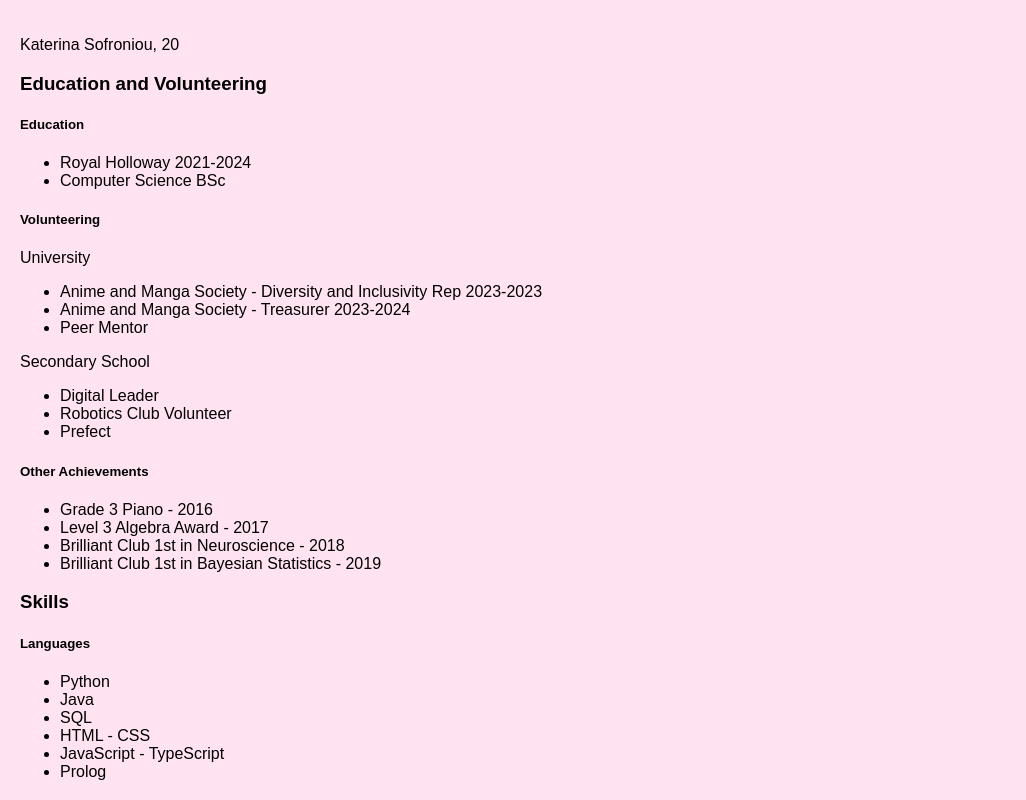
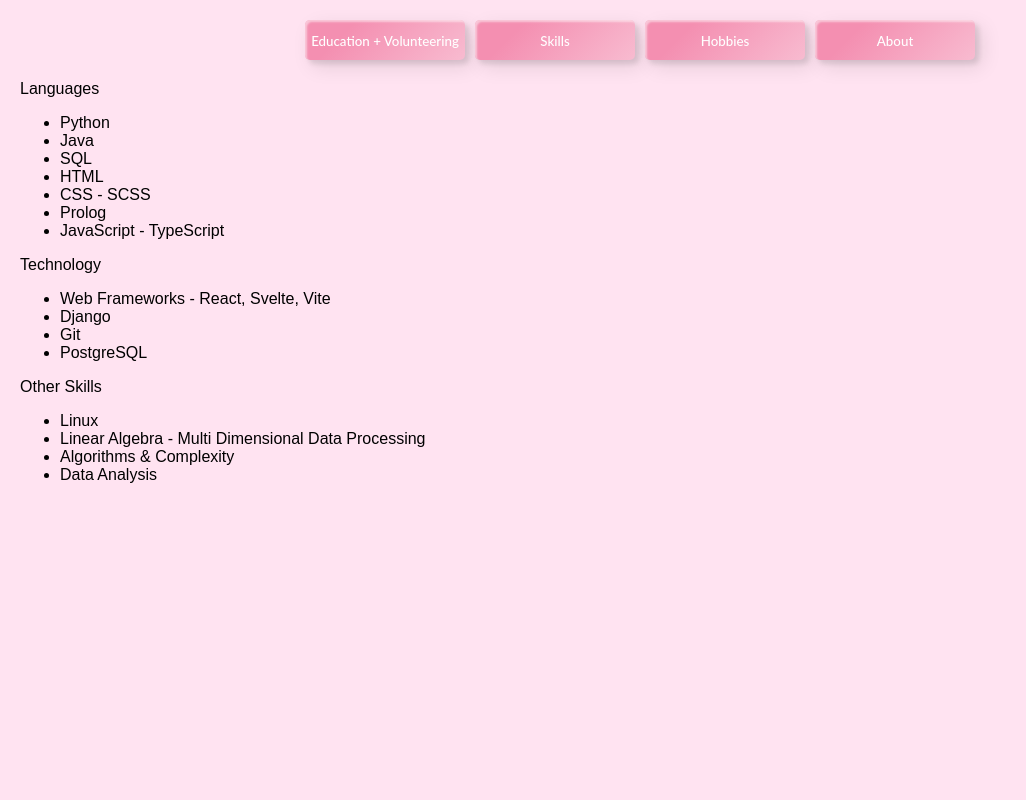
Before and after one commit to katsofroniou/Portfolio-Website, a SvelteKit app in the folder portfolio/: page /about in a window 1280 px wide. Shown: the top 800 px of the page, without its empty margins (0-1026 px from the left). Built offline with nearby package versions, Linux system fonts and the light colour scheme.

Commit message:
feat: Created buttons and functionality + restructure of page

```diff
--- a/portfolio/src/routes/about/+page.svelte
+++ b/portfolio/src/routes/about/+page.svelte
@@ -1,4 +1,6 @@
 <script lang="ts">
+	import { onMount } from 'svelte';
+
 	const dob = new Date(2002, 8, 23);
 	const now = new Date(Date.now());
 
@@ -17,6 +19,43 @@
 	}
 
 	const myAge: number = age(dob, now);
+
+	let showSkills = false;
+	let showHobbies = false;
+	let showEdu = false;
+	let showAbout = false;
+
+	onMount(() => {
+		showSkills = true;
+	});
+
+	function toggleSkills() {
+		showSkills = true;
+		showHobbies = false;
+		showEdu = false;
+		showAbout = false;
+	}
+
+	function toggleHobbies() {
+		showSkills = false;
+		showHobbies = true;
+		showEdu = false;
+		showAbout = false;
+	}
+
+	function toggleEdu() {
+		showSkills = false;
+		showHobbies = false;
+		showAbout = false;
+		showEdu = true;
+	}
+
+	function toggleAbout() {
+		showSkills = false;
+		showHobbies = false;
+		showEdu = false;
+		showAbout = true;
+	}
 </script>
 
 <svelte:head>
@@ -33,26 +72,62 @@
 </svelte:head>
 
 <main>
-	<div class="name-age">
-		<p class="name">Katerina Sofroniou, {myAge}</p>
+	<div class="buttonContainer">
+		<button on:click={toggleEdu} class="allbtn sectionbtn"
+			><span>Education + Volunteering</span></button
+		>
+		<button on:click={toggleSkills} class="allbtn sectionbtn"><span>Skills</span></button>
+		<button on:click={toggleHobbies} class="allbtn sectionbtn"><span>Hobbies</span></button>
+		<button on:click={toggleAbout} class="allbtn sectionbtn"><span>About</span></button>
 	</div>
-	<div class="section-container">
-		<div class="section">
-			<div class="content">
-				<h3>Education and Volunteering</h3>
-				<div class="subsection">
-					<h5 class="subtitle">Education</h5>
-					<ul>
-						<li>Royal Holloway 2021-2024</li>
-						<li>Computer Science BSc</li>
+
+	{#if showSkills}
+		<div class="skillsContent">
+			<p>Languages</p>
+			<ul class="skillsContainer">
+				<li>Python</li>
+				<li>Java</li>
+				<li>SQL</li>
+				<li>HTML</li>
+				<li>CSS - SCSS</li>
+				<li>Prolog</li>
+				<li>JavaScript - TypeScript</li>
+			</ul>
+
+			<p>Technology</p>
+			<ul class="skillsContainer">
+				<li>Web Frameworks - React, Svelte, Vite</li>
+				<li>Django</li>
+				<li>Git</li>
+				<li>PostgreSQL</li>
+			</ul>
+
+			<p>Other Skills</p>
+			<ul class="skillsContainer">
+				<li>Linux</li>
+				<li>Linear Algebra - Multi Dimensional Data Processing</li>
+				<li>Algorithms & Complexity</li>
+				<li>Data Analysis</li>
 			</ul>
 		</div>
-				<div class="subsection">
-					<h5 class="subtitle">Volunteering</h5>
+	{/if}
+
+	{#if showHobbies}
+		<div class="hobbiesContent">
+			<ul>
+				<li>Baking</li>
+				<li>Playing Piano</li>
+				<li>Drawing and Painting</li>
+				<li>Sewing and Cross-stitch</li>
+			</ul>
+		</div>
+	{/if}
+
+	{#if showEdu}
+		<div class="educationContent">
 			<p>University</p>
 			<ul>
-						<li>Anime and Manga Society - Diversity and Inclusivity Rep 2023-2023</li>
-						<li>Anime and Manga Society - Treasurer 2023-2024</li>
+				<li>Student Society - Treasurer 2023-2024</li>
 				<li>Peer Mentor</li>
 			</ul>
 			<p>Secondary School</p>
@@ -61,67 +136,135 @@
 				<li>Robotics Club Volunteer</li>
 				<li>Prefect</li>
 			</ul>
-				</div>
-				<div class="subsection">
-					<h5 class="subtitle">Other Achievements</h5>
+
+			<p>Other Achievements</p>
 			<ul>
-						<li>Grade 3 Piano - 2016</li>
+				<li>Grade 5 Piano - 2016</li>
 				<li>Level 3 Algebra Award - 2017</li>
 				<li>Brilliant Club 1st in Neuroscience - 2018</li>
 				<li>Brilliant Club 1st in Bayesian Statistics - 2019</li>
 			</ul>
 		</div>
+	{/if}
+
+	{#if showAbout}
+		<div class="aboutContent">
+			<p>about me - {myAge}</p>
 		</div>
-
-			<div class="section">
-				<div class="content">
-					<h3>Skills</h3>
-					<div class="subsection">
-						<h5 class="subtitle">Languages</h5>
-						<ul class="skills-container">
-							<li class="skill-item">Python</li>
-							<li class="skill-item">Java</li>
-							<li class="skill-item">SQL</li>
-							<li class="skill-item">HTML - CSS</li>
-							<li class="skill-item">JavaScript - TypeScript</li>
-							<li class="skill-item">Prolog</li>
-						</ul>
-					</div>
-					<div class="subsection">
-						<h5 class="subtitle">Technology</h5>
-						<ul class="skills-container">
-							<li class="skill-item">Web Frameworks - React, Svelte, Vite</li>
-							<li class="skill-item">Django</li>
-							<li class="skill-item">Git</li>
-							<li class="skill-item">PostgreSQL</li>
-						</ul>
-					</div>
-					<div class="subsection">
-						<h5 class="subtitle">Other Skills</h5>
-						<ul class="skills-container">
-							<li class="skill-item">Linux</li>
-							<li class="skill-item">Linear Algebra - Multi Dimensional Data Processing</li>
-							<li class="skill-item">Algorithms & Complexity</li>
-							<li class="skill-item">Data Analysis</li>
-						</ul>
-					</div>
-				</div>
-			</div>
-
-			<div class="section">
-				<div class="content">
-					<h3>Hobbies</h3>
-					<ul class="hobbies-container">
-						<li class="hobby-item">Gaming</li>
-						<li class="hobby-item">Painting and Drawing</li>
-						<li class="hobby-item">Playing Piano</li>
-					</ul>
-				</div>
-			</div>
-		</div>
-	</div>
+	{/if}
 </main>
 
-<style>
+<style lang="scss">
+	$pink: #f48fb1;
+	$white: #fff;
+	$background: #f0ecfc;
 
+	.buttonContainer {
+		display: flex;
+		justify-content: center;
+		gap: 10px;
+		margin-bottom: 20px;
+	}
+
+	.allbtn {
+		width: auto;
+		height: 40px;
+		color: $white;
+		border-radius: 5px;
+		padding: 10px 30px;
+		font-family: 'Lato', sans-serif;
+		font-weight: 500;
+		background: transparent;
+		cursor: pointer;
+		transition: all 0.3s ease;
+		position: relative;
+		display: inline-block;
+		box-shadow: inset 2px 2px 2px 0px rgba(255, 255, 255, 0.5), 7px 7px 20px 0px rgba(0, 0, 0, 0.1),
+			4px 4px 5px 0px rgba(0, 0, 0, 0.1);
+		outline: none;
+		min-width: 10rem;
+	}
+
+	.sectionbtn {
+		background-color: $background;
+		background-image: linear-gradient(315deg, #f8bbd0 0%, $pink 74%);
+		line-height: 42px;
+		padding: 0;
+		border: none;
+
+		span {
+			position: relative;
+			display: block;
+			width: 100%;
+			height: 100%;
+		}
+
+		&:before,
+		&:after {
+			position: absolute;
+			content: '';
+			right: 0;
+			bottom: 0;
+			background: $pink;
+			transition: all 0.3s ease;
+		}
+
+		&:before {
+			height: 0%;
+			width: 2px;
+		}
+
+		&:after {
+			width: 0%;
+			height: 2px;
+		}
+
+		&:hover:before {
+			height: 100%;
+		}
+
+		&:hover:after {
+			width: 100%;
+		}
+
+		&:hover {
+			background: transparent;
+		}
+
+		span:hover {
+			color: $pink;
+		}
+
+		span:before,
+		span:after {
+			position: absolute;
+			content: '';
+			left: 0;
+			top: 0;
+			background: $pink;
+			transition: all 0.3s ease;
+		}
+
+		span:before {
+			width: 2px;
+			height: 0%;
+		}
+
+		span:after {
+			height: 2px;
+			width: 0%;
+		}
+
+		span:hover:before {
+			height: 100%;
+		}
+
+		span:hover:after {
+			width: 100%;
+		}
+
+		&:active {
+			transform: translateY(2px);
+		}
+	}
 </style>
```
Lines whose indentation alone changed are shown as unchanged.
